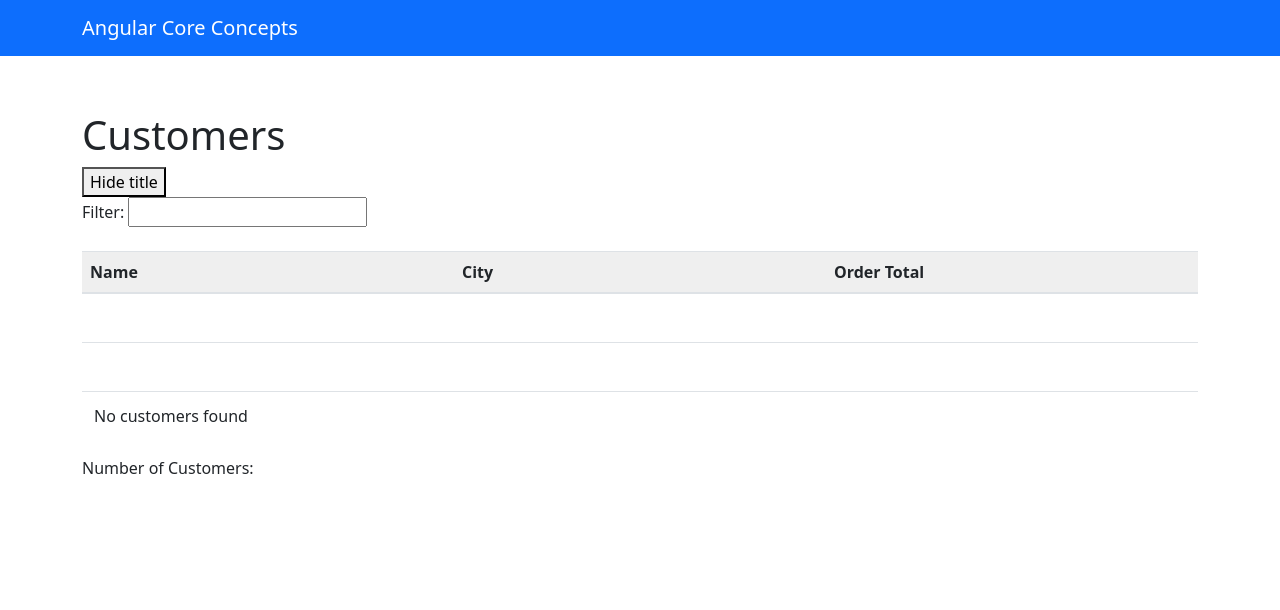
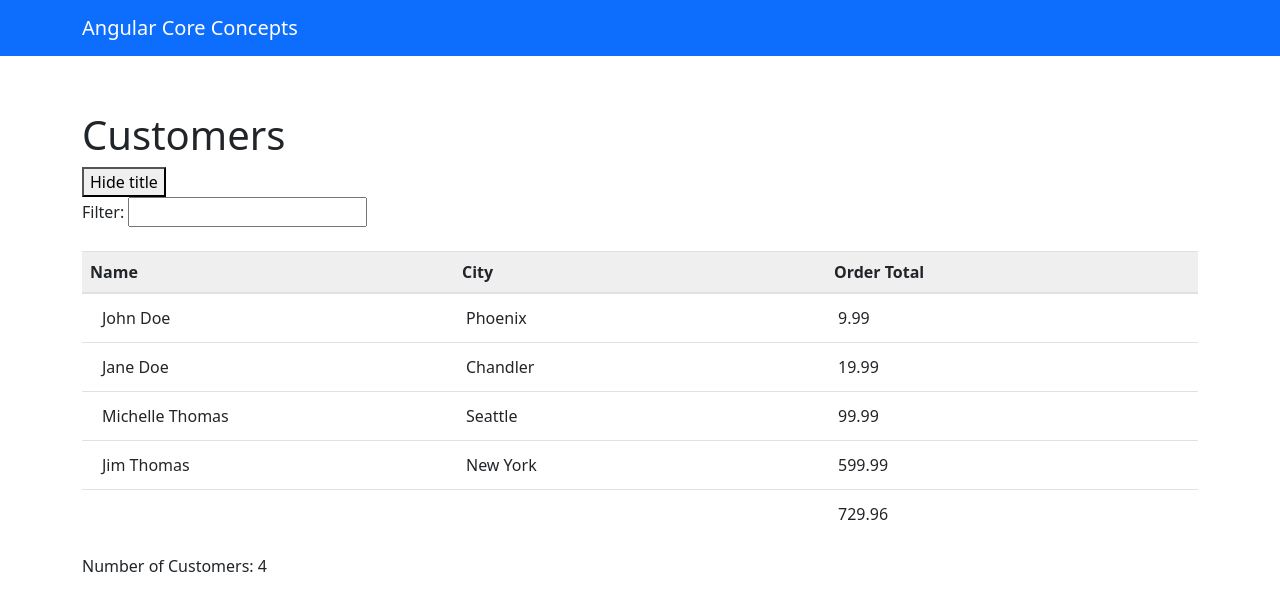
Before and after one commit to matt-pessoa/first-angular-app, an Angular app: page / in a window 1280 px wide. Shown: the top 610 px of the page. Built offline with nearby package versions, Linux system fonts and the light colour scheme.

Commit message:
uses pipe to titlecase names

```diff
--- a/src/app/customers/customers-list/customers-list.component.html
+++ b/src/app/customers/customers-list/customers-list.component.html
@@ -4,25 +4,25 @@
 <table class="table table-hover">
   <thead>
     <tr>
-      <th>Name</th>
-      <th>City</th>
-      <th>Order Total</th>
+      <th (click)="sort('name')">Name</th>
+      <th (click)="sort('city')">City</th>
+      <th (click)="sort('orderTotal')">Order Total</th>
     </tr>
   </thead>
-  <tr>
+  <tr *ngFor="let cust of filteredCustomers">
     <td>
-      <a> </a>
+      <a>{{ cust.name | titlecase }}</a>
     </td>
-    <td></td>
-    <td></td>
+    <td>{{ cust.city }}</td>
+    <td>{{ cust.orderTotal }}</td>
   </tr>
-  <tr>
+  <tr *ngIf="filteredCustomers.length">
     <td colspan="2">&nbsp;</td>
-    <td></td>
+    <td>{{ customersOrderTotal }}</td>
   </tr>
-  <tr>
+  <tr *ngIf="!filteredCustomers.length">
     <td colspan="4">No customers found</td>
   </tr>
 </table>
-Number of Customers:
+Number of Customers: {{ filteredCustomers.length }}
 <br />
--- a/src/app/customers/customers-list/customers-list.component.ts
+++ b/src/app/customers/customers-list/customers-list.component.ts
@@ -1,5 +1,5 @@
 // Child of the CustomersComponent
-import { Component, OnInit } from '@angular/core';
+import { Component, OnInit, Input } from '@angular/core';
 
 import { ICustomer } from 'src/app/shared/interfaces';
 
@@ -9,7 +9,21 @@ import { ICustomer } from 'src/app/shared/interfaces';
   styleUrls: ['./customers-list.component.css'],
 })
 export class CustomersListComponent implements OnInit {
-  filteredCustomers: ICustomer[] = [];
+  private _customers: ICustomer[] = []; //original value
+  @Input() get customers(): ICustomer[] {
+    //get the value of props passed by CustomerComponent
+    return this._customers; //return its value
+  }
+
+  set customers(value: ICustomer[]) {
+    //assing the value to filteredCustomers and _customers
+    if (value) {
+      this.filteredCustomers = this._customers = value;
+      this.calculateOrders();
+    }
+  }
+
+  filteredCustomers: ICustomer[] = []; //filtered value
   customersOrderTotal!: number;
   currecyCode: string = 'USD';
 
@@ -23,4 +37,8 @@ export class CustomersListComponent implements OnInit {
       this.customersOrderTotal += customer.orderTotal;
     });
   }
+
+  sort(prop: string) {
+    //A sorter service will handle the sorting
+  }
 }
--- a/src/app/customers/customers.component.html
+++ b/src/app/customers/customers.component.html
@@ -4,5 +4,5 @@
     {{ showHide }} title
   </button>
   <br />
-  <app-customers-list></app-customers-list>
+  <app-customers-list [customers]="people"></app-customers-list>
 </section>
```
